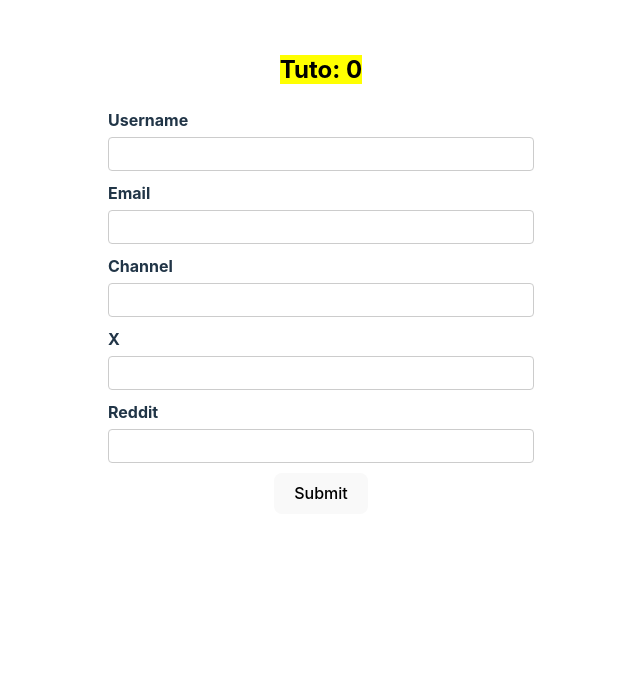
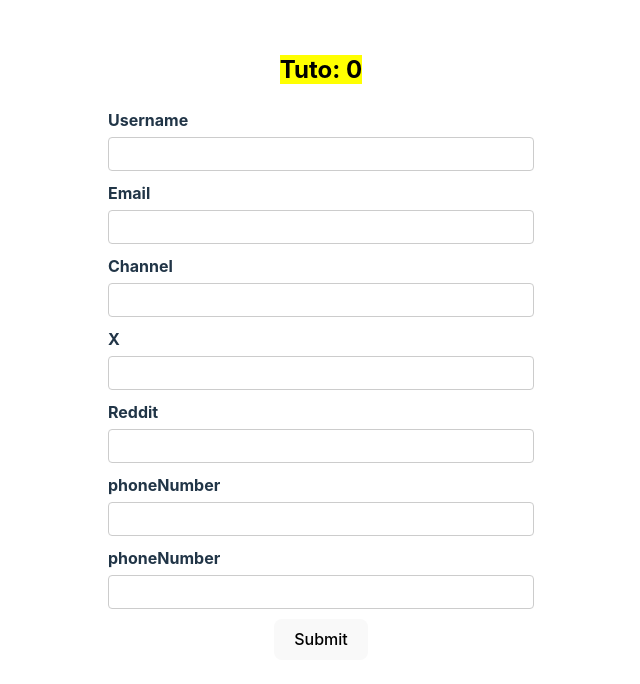
Before and after one commit to JasserBA/react-hook-form-tuto, a React (Create React App) app: page / in a window 1280 px wide. Shown: the top 684 px of the page, without its empty margins (319-959 px from the left). Built offline with nearby package versions, Linux system fonts and the light colour scheme; no server answers; the HTML template or start-up script is replaced by a standard one.

Commit message:
Added new Array data.

```diff
--- a/src/components/TutoForm.tsx
+++ b/src/components/TutoForm.tsx
@@ -9,6 +9,7 @@ type FormValues = {
     x: string;
     reddit: string;
   };
+  phoneNumber: Array<string>;
 };
 
 export const TutoForm = () => {
@@ -27,6 +28,7 @@ export const TutoForm = () => {
           x: "s",
           reddit: "s",
         },
+        phoneNumber: ["qsd", ""],
       };
     },
   });
@@ -139,6 +141,37 @@ export const TutoForm = () => {
           />
           <span className="error">{errors.social?.reddit?.message}</span>
         </div>
+
+        <div className="form-control">
+          <label htmlFor="phoneNumber">phoneNumber</label>
+          <input
+            type="text"
+            id="phoneNumber"
+            {...register("phoneNumber.0", {
+              required: {
+                value: true,
+                message: "Should be filled",
+              },
+            })}
+          />
+          <span className="error">{errors.phoneNumber?.[0]?.message}</span>
+        </div>
+
+        <div className="form-control">
+          <label htmlFor="phoneNumber">phoneNumber</label>
+          <input
+            type="text"
+            id="phoneNumber"
+            {...register("phoneNumber.1", {
+              required: {
+                value: true,
+                message: "Should be filled",
+              },
+            })}
+          />
+          <span className="error">{errors.phoneNumber?.[1]?.message}</span>
+        </div>
+
         <button>Submit</button>
       </form>
 
```
